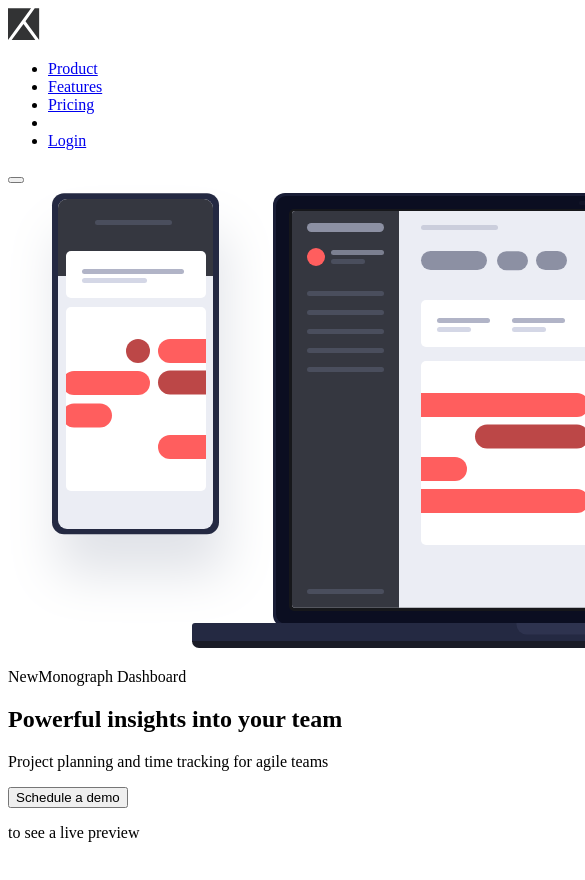
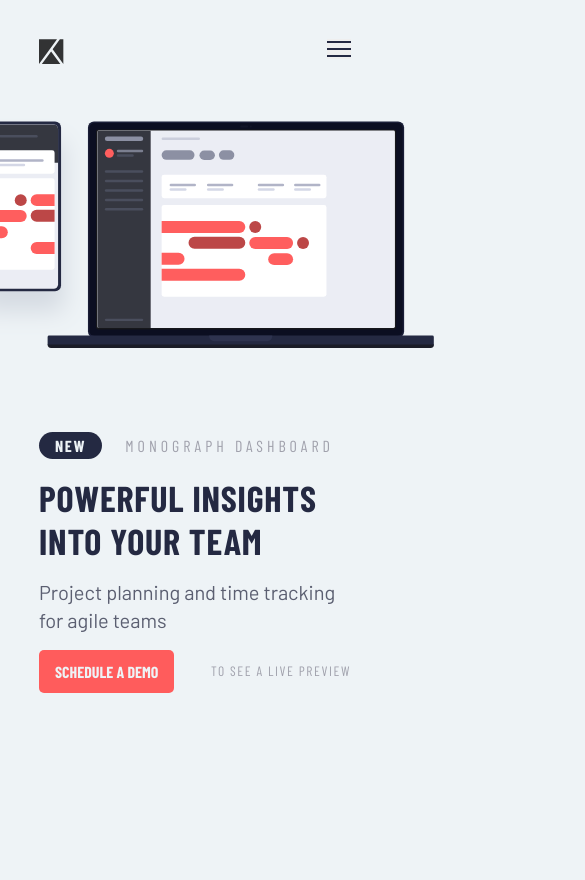
Before and after one commit to JeCodeDesTrucs/project-tracking-intro-component-master, a plain HTML site: page index.html in a window 390 px wide. Shown: the top 880 px of the page, 585 px wide, since content can reach past the window. Before the commit the page ends 858 px from the top, so only its background shows below. Drawn offline with nearby package versions, Linux system fonts and the light colour scheme.

Commit message:
mobileVersion

```diff
--- a/index.html
+++ b/index.html
@@ -16,7 +16,7 @@
   <header>
     <nav id="main-navigation">
       <a href="index.html" id="home-link"><img src="images/logo.svg" alt="Logo of the company"></a>
-      <ul id="navigation-list">
+      <ul class="navigation-list">
         <li class="navigation-link"><a href="#">Product</a></li>
         <li class="navigation-link"><a href="#">Features</a></li>
         <li class="navigation-link"><a href="#">Pricing</a></li>
@@ -32,10 +32,10 @@
         <img src="images/illustration-devices.svg" alt="Illustration of devices" id="hero-illustration">
       </div>
       <div id="left-col">
-        <p id="pre-title"><span>New</span>Monograph Dashboard</p>
+        <p id="pre-title"><span>New</span> Monograph Dashboard</p>
         <h1>Powerful insights into your team</h1>
         <p>Project planning and time tracking for agile teams</p>
-        <div id="left-col__btn">
+        <div id="left-col-btn">
           <button>Schedule a demo</button>
           <p>to see a live preview</p>
         </div>
--- a/scss/styles.scss
+++ b/scss/styles.scss
@@ -0,0 +1,196 @@
+//Colors
+//Primary
+$red: hsl(0, 100%, 68%);
+
+//Neutral
+$very-dark-blue: hsl(230, 29%, 20%);
+$dark-grayish-blue: hsl(230, 11%, 40%);
+$grayish-blue: hsl(231, 7%, 65%);
+$light-grayish-blue: hsl(207, 33%, 95%);
+
+//Fonts
+$font-type1: 'Barlow Condensed', sans-serif;
+$font-type1-weight1: 400;
+$font-type1-weight2: 700;
+
+$font-type2: 'Barlow', sans-serif;
+$font-type2-weight1: 400;
+
+*{
+    padding: 0;
+    margin: 0;
+    box-sizing: border-box;
+    list-style-type: none;
+}
+
+body{
+    background-color: $light-grayish-blue;
+    overflow: hidden;
+    height: 100vh;
+}
+
+header{
+    z-index: 999;
+    width: 100%;
+    padding: 10vw;
+    #main-navigation{
+        position: fixed;
+        display: flex;
+        flex-direction: row;
+        justify-content: space-between;
+        width: calc(100vw - 20vw);
+    }
+}
+
+#home-link{
+
+    img{
+        width: 25px;
+        height: 25px;
+    }
+
+}
+
+.navigation-list{
+    display: none;
+}
+
+.active-nav{
+    display: flex;
+    flex-direction: column;
+    gap: 2rem;
+    background-color: white;
+    position: absolute;
+    width: 100%;
+    top: 200%;
+    padding: 2rem;
+    box-shadow: 0 0 10px rgba(black, .5);
+    border-radius: 5px;
+    .navigation-link{
+        text-align: center;
+        a{
+            text-decoration: none;
+            font-family: $font-type1;
+            color: $very-dark-blue;
+            font-weight: $font-type1-weight2;
+            text-transform: uppercase;
+            letter-spacing: .1rem;
+            font-size: 1.5rem;
+        }
+
+        &:last-of-type{
+            a{
+                color: $grayish-blue;
+            }
+        }
+    }
+
+    #navigation-separator{
+        height: 1px;
+        width: 100%;
+        background-color: $grayish-blue;
+    }
+}
+
+#mobile-nav-btn{
+    cursor: pointer;
+    width: 24px;
+    height: 20px;
+    background-image: url("../images/icon-hamburger.svg");
+    background-position: 50%;
+    background-repeat: no-repeat;
+    border: none;
+    background-color: none;
+}
+
+main{
+    height: 100%;
+}
+
+#hero{
+    height: 100%;
+    display: flex;
+    flex-direction: column;
+    padding: 10vw;
+
+    align-items: center;
+    gap: 5rem;
+    #hero-illustration{
+        width: 122.5vw;
+    }
+
+}
+
+#left-col{
+    display: flex;
+    flex-direction: column;
+    gap: 1rem;
+
+    #pre-title{
+        font-family: $font-type1;
+        font-weight: $font-type1-weight1;
+        text-transform: uppercase;
+        color: $grayish-blue;
+        letter-spacing: .25rem;
+        font-size: 1rem;
+        span{
+            background-color: $very-dark-blue;
+            color: $light-grayish-blue;
+            font-weight: $font-type1-weight2;
+            border-radius: 50px;
+            padding: .25rem 1rem;
+            letter-spacing: .1rem;
+            font-size: 1rem;
+            margin-right: 1rem;
+        }
+    }
+
+    h1{
+        font-family: $font-type1;
+        color: $very-dark-blue;
+        font-weight: $font-type1-weight2;
+        letter-spacing: .05rem;
+        text-transform: uppercase;
+        font-size: 2.25rem;
+    }
+
+    p{
+        font-family: $font-type2;
+        font-weight: $font-type2-weight1;
+        font-size: 1.25rem;
+        color: $dark-grayish-blue;
+        line-height: 1.75rem;
+    }
+
+    #left-col-btn{
+        display: flex;
+        flex-direction: row;
+        justify-content: space-between;
+        align-items: center;
+        button{
+            cursor: pointer;
+            font-family: $font-type1;
+            background-color: $red;
+            color: $light-grayish-blue;
+            font-weight: $font-type1-weight2;
+            border: none;
+            border-radius: 5px;
+            padding: .75rem 1rem;
+            font-size: 1rem;
+            text-transform: uppercase;
+        }
+
+        p{
+            font-family: $font-type1;
+            font-weight: $font-type1-weight1;
+            text-transform: uppercase;
+            color: $grayish-blue;
+            letter-spacing: .1rem;
+            font-size: .85rem;
+        }
+    }
+}
+
+@media (min-width:800px) {
+
+}
```
Also changed, not shown: css/styles.css, 1 other file.
